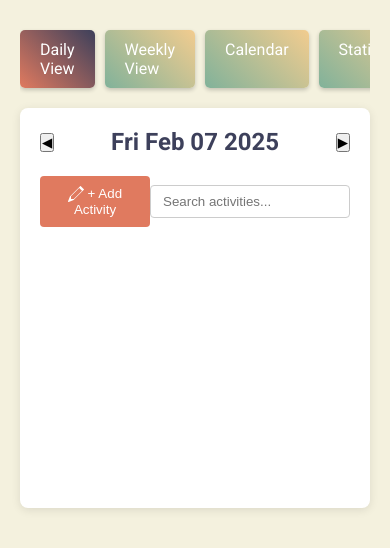
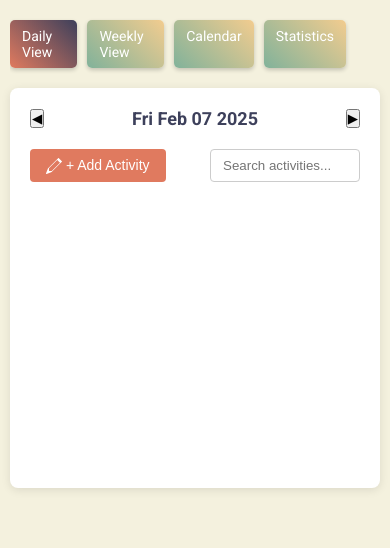
Before and after one commit to stevenhr21/WeeklyPlanner, a plain HTML site: page index.html in a window 390 px wide. Drawn offline with Linux system fonts and the light colour scheme.

Commit message:
Update style.css
Update size

```diff
--- a/style.css
+++ b/style.css
@@ -450,3 +450,37 @@ body.dark .modal-content form textarea {
   border: 1px solid #888;
   color: #f4f1de;
 }
+
+/* Responsive Adjustments */
+@media (max-width: 768px) {
+  .container {
+    padding: 10px;
+  }
+
+  .menu li {
+    padding: 8px 12px;
+    font-size: 14px;
+  }
+
+  #searchActivity {
+    width: 150px;
+  }
+
+  .daily-navigation h2 {
+    font-size: 18px;
+  }
+
+  .add-activity-btn {
+    padding: 8px 16px;
+    font-size: 14px;
+  }
+
+  .modal-content {
+    width: 95%;
+  }
+
+  .calendar-grid {
+    grid-template-columns: repeat(7, 1fr);
+    gap: 1px;
+  }
+}
```
